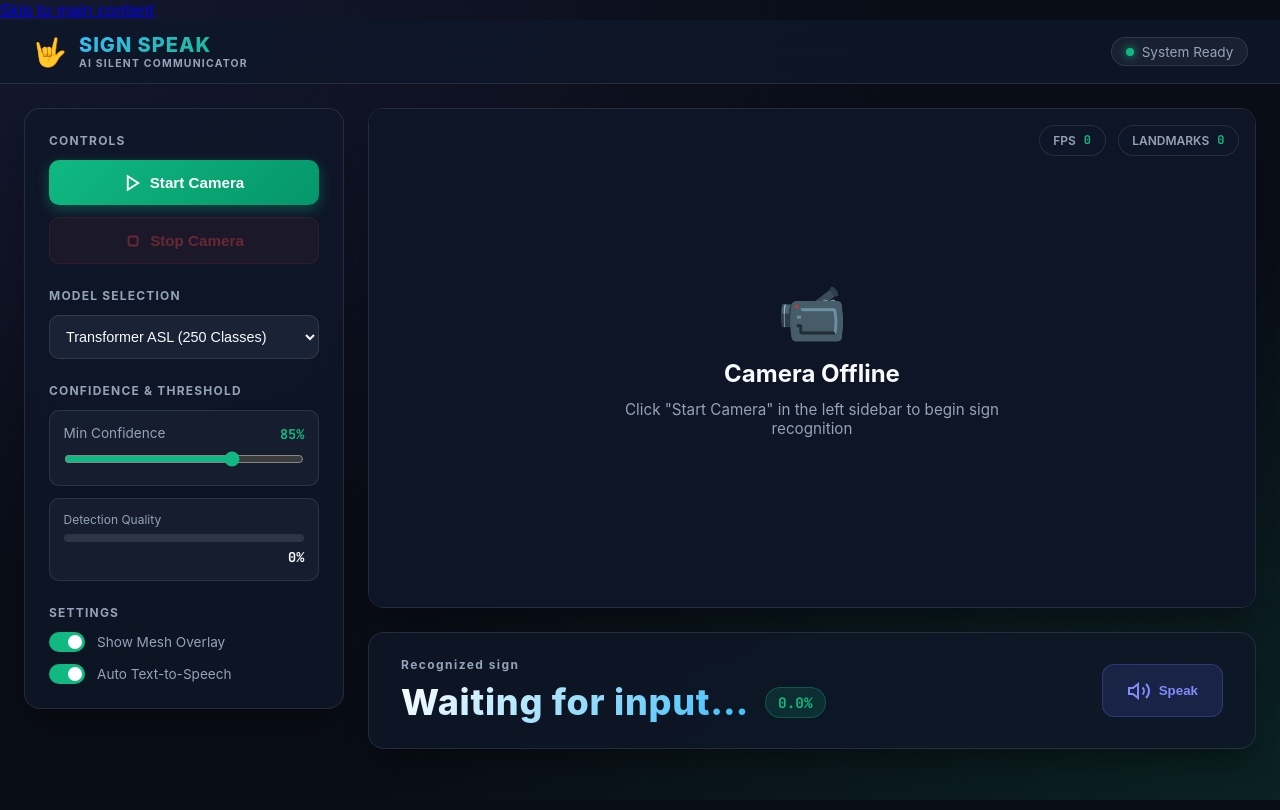
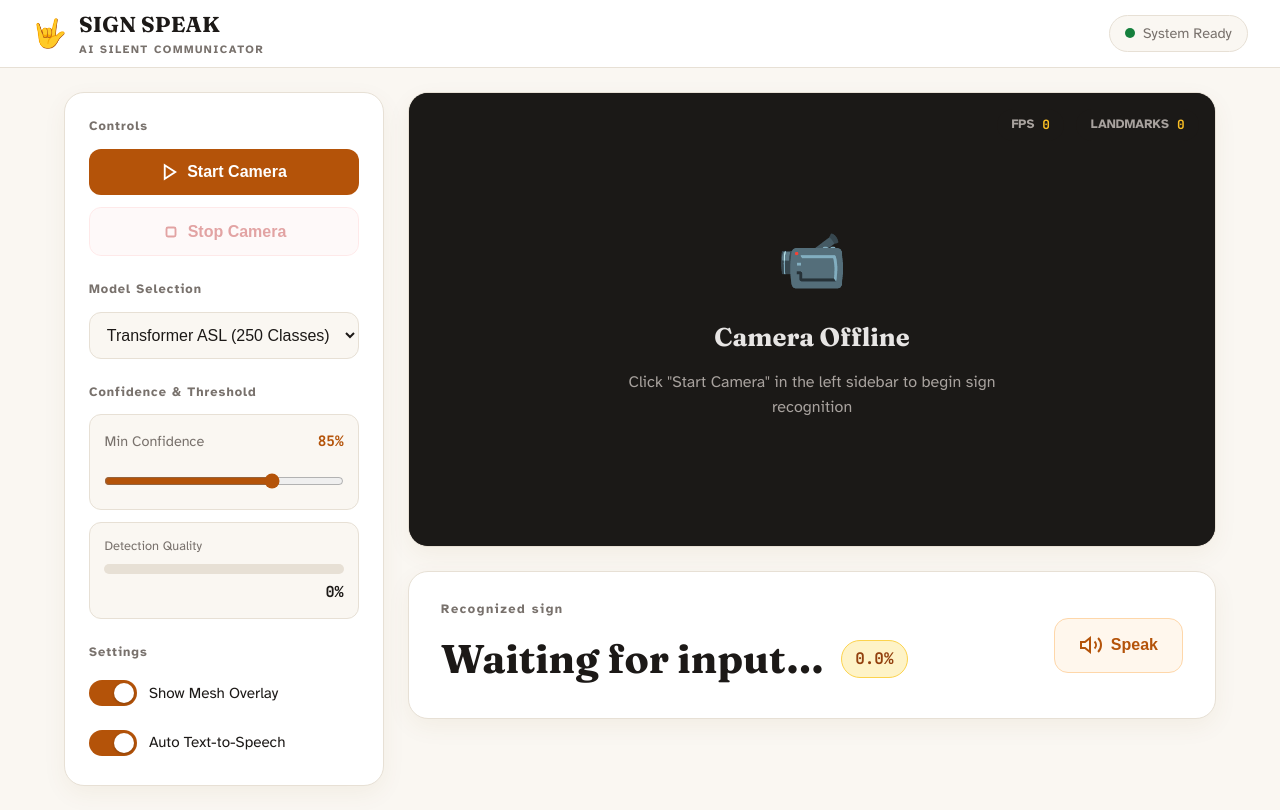
Before and after one commit to santhosh220z/SIGN_SPEAK-The-Silent-Communicator, a website: page index.html in a window 1280 px wide. Drawn offline with Linux system fonts and the light colour scheme.

Commit message:
Redesign static site CSS: warm, accessible, high-contrast theme

```diff
--- a/style.css
+++ b/style.css
@@ -5,43 +5,62 @@
 }
 
 :root {
-    --bg-dark: #090d16;
-    --card-bg: rgba(15, 23, 42, 0.75);
-    --border-color: rgba(255, 255, 255, 0.1);
-    --primary: #10b981;
-    --primary-hover: #059669;
-    --indigo: #6366f1;
-    --danger: #ef4444;
-    --danger-hover: #dc2626;
-    --text-main: #f8fafc;
-    --text-muted: #94a3b8;
-    --font-main: 'Inter', -apple-system, BlinkMacSystemFont, sans-serif;
+    --bg: #faf7f2;
+    --card-bg: #ffffff;
+    --border-color: #e7e0d5;
+    --primary: #b45309;
+    --primary-hover: #92400e;
+    --danger: #b91c1c;
+    --danger-hover: #991b1b;
+    --text-main: #1c1917;
+    --text-muted: #78716c;
+    --focus-ring: #d97706;
+    --font-main: 'Atkinson Hyperlegible', -apple-system, BlinkMacSystemFont, sans-serif;
+    --font-display: 'Fraunces', Georgia, serif;
     --font-mono: 'JetBrains Mono', monospace;
 }
 
 body.app-body {
     font-family: var(--font-main);
-    background-color: var(--bg-dark);
-    background-image:
-        radial-gradient(at 0% 0%, rgba(99, 102, 241, 0.12) 0px, transparent 50%),
-        radial-gradient(at 100% 100%, rgba(16, 185, 129, 0.12) 0px, transparent 50%);
+    background-color: var(--bg);
     color: var(--text-main);
-    min-height: 100vh;
+    min-height: 100dvh;
     display: flex;
     flex-direction: column;
     overflow-x: hidden;
+    font-size: 1.05rem;
+    line-height: 1.55;
+}
+
+:focus-visible {
+    outline: 3px solid var(--focus-ring);
+    outline-offset: 2px;
+}
+
+.skip-link {
+    position: absolute;
+    left: -9999px;
+    top: 0;
+    background: var(--primary);
+    color: #fff;
+    padding: 0.5rem 1rem;
+    z-index: 200;
+    border-radius: 0 0 8px 0;
+}
+
+.skip-link:focus {
+    left: 0;
 }
 
 /* Header Bar */
 .app-header {
-    height: 64px;
-    background: rgba(15, 23, 42, 0.85);
-    backdrop-filter: blur(16px);
+    min-height: 64px;
+    background: var(--card-bg);
     border-bottom: 1px solid var(--border-color);
     display: flex;
     align-items: center;
     justify-content: space-between;
-    padding: 0 2rem;
+    padding: 0.5rem 2rem;
     position: sticky;
     top: 0;
     z-index: 100;
@@ -58,18 +77,17 @@ body.app-body {
 }
 
 .brand-text h1 {
-    font-size: 1.25rem;
-    font-weight: 800;
-    letter-spacing: 0.05em;
-    background: linear-gradient(135deg, #38bdf8 0%, #10b981 100%);
-    -webkit-background-clip: text;
-    -webkit-text-fill-color: transparent;
+    font-family: var(--font-display);
+    font-size: 1.35rem;
+    font-weight: 700;
+    letter-spacing: 0.01em;
+    color: var(--text-main);
 }
 
 .brand-tag {
-    font-size: 0.65rem;
+    font-size: 0.7rem;
     font-weight: 700;
-    letter-spacing: 0.12em;
+    letter-spacing: 0.14em;
     color: var(--text-muted);
     display: block;
 }
@@ -78,25 +96,23 @@ body.app-body {
     display: flex;
     align-items: center;
     gap: 0.5rem;
-    background: rgba(255, 255, 255, 0.05);
-    padding: 0.35rem 0.85rem;
+    background: var(--bg);
+    padding: 0.4rem 0.95rem;
     border-radius: 50px;
     border: 1px solid var(--border-color);
-    font-size: 0.85rem;
+    font-size: 0.9rem;
     color: var(--text-muted);
 }
 
 .status-dot {
-    width: 8px;
-    height: 8px;
+    width: 10px;
+    height: 10px;
     border-radius: 50%;
-    background-color: #10b981;
-    box-shadow: 0 0 10px #10b981;
+    background-color: #15803d;
 }
 
 .status-dot.active {
-    background-color: #38bdf8;
-    box-shadow: 0 0 12px #38bdf8;
+    background-color: var(--primary);
     animation: pulse 1.5s infinite;
 }
 
@@ -106,6 +122,13 @@ body.app-body {
     100% { opacity: 1; transform: scale(1); }
 }
 
+@media (prefers-reduced-motion: reduce) {
+    .status-dot.active { animation: none; }
+    * { scroll-behavior: auto !important; transition: none !important; }
+}
+
+html { scroll-behavior: smooth; }
+
 /* App Container Layout */
 .app-container {
     display: grid;
@@ -113,7 +136,7 @@ body.app-body {
     gap: 1.5rem;
     padding: 1.5rem;
     flex: 1;
-    max-width: 1600px;
+    max-width: 1200px;
     margin: 0 auto;
     width: 100%;
 }
@@ -121,15 +144,14 @@ body.app-body {
 /* Left Sidebar */
 .sidebar {
     background: var(--card-bg);
-    backdrop-filter: blur(16px);
     border: 1px solid var(--border-color);
-    border-radius: 16px;
+    border-radius: 20px;
     padding: 1.5rem;
     display: flex;
     flex-direction: column;
     gap: 1.5rem;
     height: fit-content;
-    box-shadow: 0 20px 25px -5px rgba(0, 0, 0, 0.3);
+    box-shadow: 0 8px 24px rgba(120, 80, 20, 0.06);
 }
 
 .sidebar-section {
@@ -139,10 +161,9 @@ body.app-body {
 }
 
 .section-title {
-    font-size: 0.75rem;
+    font-size: 0.8rem;
     font-weight: 700;
-    text-transform: uppercase;
-    letter-spacing: 0.1em;
+    letter-spacing: 0.08em;
     color: var(--text-muted);
 }
 
@@ -158,73 +179,68 @@ body.app-body {
     justify-content: center;
     gap: 0.5rem;
     width: 100%;
-    padding: 0.85rem 1.25rem;
-    border-radius: 10px;
-    font-weight: 600;
-    font-size: 0.95rem;
+    padding: 0.9rem 1.25rem;
+    border-radius: 12px;
+    font-weight: 700;
+    font-size: 1rem;
     cursor: pointer;
-    transition: all 0.2s ease;
+    transition: background 0.2s ease, transform 0.15s ease;
     border: none;
 }
 
+.btn:active:not(:disabled) { transform: scale(0.98); }
+
 .btn-start {
-    background: linear-gradient(135deg, #10b981 0%, #059669 100%);
-    color: white;
-    box-shadow: 0 4px 14px rgba(16, 185, 129, 0.35);
+    background: var(--primary);
+    color: #fff;
 }
 
-.btn-start:hover:not(:disabled) {
-    transform: translateY(-2px);
-    box-shadow: 0 6px 20px rgba(16, 185, 129, 0.45);
+.btn-start:hover:not(:disabled) { background: var(--primary-hover); }
+
+.btn-stop {
+    background: #fef2f2;
+    color: var(--danger);
+    border: 1px solid #fecaca;
 }
 
-.btn-stop {
-    background: rgba(239, 68, 68, 0.15);
-    color: var(--danger);
-    border: 1px solid rgba(239, 68, 68, 0.3);
-}
-
-.btn-stop:hover:not(:disabled) {
-    background: var(--danger);
-    color: white;
-}
+.btn-stop:hover:not(:disabled) { background: var(--danger); color: #fff; }
 
 .btn:disabled {
     opacity: 0.4;
     cursor: not-allowed;
-    transform: none !important;
 }
 
 /* Form Controls */
 .form-select {
     width: 100%;
-    padding: 0.75rem;
-    background: rgba(30, 41, 59, 0.8);
+    padding: 0.8rem;
+    background: var(--bg);
     border: 1px solid var(--border-color);
-    border-radius: 10px;
+    border-radius: 12px;
     color: var(--text-main);
-    font-size: 0.9rem;
+    font-size: 1rem;
     outline: none;
     cursor: pointer;
     transition: border-color 0.2s ease;
 }
 
-.form-select:focus {
-    border-color: var(--primary);
-}
+.form-select:focus { border-color: var(--primary); }
 
 /* Slider Controls */
-.confidence-box {
-    background: rgba(30, 41, 59, 0.5);
+.confidence-box, .live-confidence-meter {
+    background: var(--bg);
     border: 1px solid var(--border-color);
-    padding: 0.85rem;
-    border-radius: 10px;
+    padding: 0.9rem;
+    border-radius: 12px;
+    display: flex;
+    flex-direction: column;
+    gap: 0.4rem;
 }
 
 .confidence-header {
     display: flex;
     justify-content: space-between;
-    font-size: 0.85rem;
+    font-size: 0.9rem;
     margin-bottom: 0.5rem;
     color: var(--text-muted);
 }
@@ -237,41 +253,29 @@ body.app-body {
 
 .slider {
     width: 100%;
+    height: 28px;
     accent-color: var(--primary);
     cursor: pointer;
 }
 
 /* Live Confidence Meter */
-.live-confidence-meter {
-    background: rgba(30, 41, 59, 0.5);
-    border: 1px solid var(--border-color);
-    padding: 0.85rem;
-    border-radius: 10px;
-    display: flex;
-    flex-direction: column;
-    gap: 0.4rem;
-}
-
-.meter-label {
-    font-size: 0.75rem;
-    color: var(--text-muted);
-}
+.meter-label { font-size: 0.8rem; color: var(--text-muted); }
 
 .meter-bar-bg {
-    height: 8px;
-    background: rgba(255, 255, 255, 0.1);
+    height: 10px;
+    background: var(--border-color);
     border-radius: 50px;
     overflow: hidden;
 }
 
 .meter-bar-fill {
     height: 100%;
-    background: linear-gradient(90deg, #38bdf8, #10b981);
+    background: var(--primary);
     transition: width 0.3s ease;
 }
 
 .meter-score {
-    font-size: 0.85rem;
+    font-size: 0.95rem;
     font-weight: 700;
     font-family: var(--font-mono);
     color: var(--text-main);
@@ -284,43 +288,40 @@ body.app-body {
     align-items: center;
     gap: 0.75rem;
     cursor: pointer;
-    font-size: 0.85rem;
-    color: var(--text-muted);
+    font-size: 0.95rem;
+    color: var(--text-main);
     user-select: none;
+    padding: 0.35rem 0;
 }
 
-.toggle-control input {
-    display: none;
-}
+.toggle-control input { position: absolute; opacity: 0; width: 0; height: 0; }
 
 .toggle-slider {
-    width: 36px;
-    height: 20px;
-    background: rgba(255, 255, 255, 0.15);
+    width: 48px;
+    height: 26px;
+    background: var(--border-color);
     border-radius: 50px;
     position: relative;
-    transition: background 0.3s ease;
+    transition: background 0.25s ease;
+    flex-shrink: 0;
 }
 
 .toggle-slider::before {
     content: '';
     position: absolute;
-    width: 14px;
-    height: 14px;
+    width: 20px;
+    height: 20px;
     border-radius: 50%;
     background: white;
     top: 3px;
     left: 3px;
-    transition: transform 0.3s ease;
+    transition: transform 0.25s ease;
+    box-shadow: 0 1px 3px rgba(0,0,0,0.25);
 }
 
-.toggle-control input:checked + .toggle-slider {
-    background: var(--primary);
-}
-
-.toggle-control input:checked + .toggle-slider::before {
-    transform: translateX(16px);
-}
+.toggle-control input:checked + .toggle-slider { background: var(--primary); }
+.toggle-control input:checked + .toggle-slider::before { transform: translateX(22px); }
+.toggle-control input:focus-visible + .toggle-slider { outline: 3px solid var(--focus-ring); outline-offset: 2px; }
 
 /* Main Content Area */
 .main-content {
@@ -332,44 +333,35 @@ body.app-body {
 /* Video Card & Viewport */
 .video-card {
     background: var(--card-bg);
-    backdrop-filter: blur(16px);
     border: 1px solid var(--border-color);
-    border-radius: 16px;
+    border-radius: 20px;
     overflow: hidden;
-    box-shadow: 0 20px 25px -5px rgba(0, 0, 0, 0.3);
-    position: relative;
+    box-shadow: 0 8px 24px rgba(120, 80, 20, 0.06);
 }
 
 .video-viewport {
     position: relative;
     width: 100%;
     aspect-ratio: 16 / 9;
-    background: #000;
+    background: #1c1917;
     display: flex;
     align-items: center;
     justify-content: center;
 }
 
-#webcam-video {
-    width: 100%;
-    height: 100%;
-    object-fit: contain;
-    display: block;
-}
+#webcam-video { width: 100%; height: 100%; object-fit: contain; display: block; }
 
 #landmark-canvas {
     position: absolute;
-    top: 0;
-    left: 0;
-    width: 100%;
-    height: 100%;
+    top: 0; left: 0;
+    width: 100%; height: 100%;
     pointer-events: none;
 }
 
 .video-placeholder {
     position: absolute;
     inset: 0;
-    background: rgba(15, 23, 42, 0.95);
+    background: rgba(28, 25, 23, 0.92);
     display: flex;
     flex-direction: column;
     align-items: center;
@@ -379,23 +371,18 @@ body.app-body {
     padding: 2rem;
     z-index: 10;
     transition: opacity 0.3s ease;
+    color: #e7e5e4;
 }
 
-.placeholder-icon {
-    font-size: 3.5rem;
-    opacity: 0.8;
-}
+.placeholder-icon { font-size: 3.5rem; }
 
 .video-placeholder h3 {
-    font-size: 1.5rem;
+    font-family: var(--font-display);
+    font-size: 1.6rem;
     font-weight: 700;
 }
 
-.video-placeholder p {
-    color: var(--text-muted);
-    font-size: 0.95rem;
-    max-width: 400px;
-}
+.video-placeholder p { color: #a8a29e; font-size: 1rem; max-width: 420px; }
 
 /* Floating Stats Pill */
 .overlay-stats {
@@ -408,105 +395,93 @@ body.app-body {
 }
 
 .stat-pill {
-    background: rgba(15, 23, 42, 0.85);
-    backdrop-filter: blur(12px);
-    border: 1px solid var(--border-color);
-    padding: 0.4rem 0.85rem;
+    background: rgba(28, 25, 23, 0.8);
+    padding: 0.4rem 0.9rem;
     border-radius: 50px;
     display: flex;
     align-items: center;
     gap: 0.5rem;
-    font-size: 0.75rem;
+    font-size: 0.8rem;
 }
 
-.stat-lbl {
-    color: var(--text-muted);
-    font-weight: 600;
-}
+.stat-lbl { color: #a8a29e; font-weight: 600; }
 
 .stat-val {
     font-family: var(--font-mono);
     font-weight: 700;
-    color: var(--primary);
+    color: #fbbf24;
 }
 
 /* Bottom Prediction Banner */
 .prediction-banner {
     background: var(--card-bg);
-    backdrop-filter: blur(16px);
     border: 1px solid var(--border-color);
-    border-radius: 16px;
-    padding: 1.5rem 2rem;
+    border-radius: 20px;
+    padding: 1.75rem 2rem;
     display: flex;
     align-items: center;
     justify-content: space-between;
     gap: 1.5rem;
-    box-shadow: 0 20px 25px -5px rgba(0, 0, 0, 0.3);
+    box-shadow: 0 8px 24px rgba(120, 80, 20, 0.06);
 }
 
-.prediction-info {
-    display: flex;
-    flex-direction: column;
-    gap: 0.5rem;
-}
+.prediction-info { display: flex; flex-direction: column; gap: 0.5rem; }
 
 .prediction-label {
-    font-size: 0.75rem;
+    font-size: 0.8rem;
     font-weight: 700;
     letter-spacing: 0.12em;
     color: var(--text-muted);
 }
 
-.prediction-output-wrap {
-    display: flex;
-    align-items: center;
-    gap: 1rem;
-}
+.prediction-output-wrap { display: flex; align-items: center; gap: 1rem; flex-wrap: wrap; }
 
 .prediction-text {
-    font-size: 2.25rem;
-    font-weight: 800;
-    letter-spacing: 0.02em;
-    background: linear-gradient(135deg, #ffffff 0%, #38bdf8 100%);
-    -webkit-background-clip: text;
-    -webkit-text-fill-color: transparent;
+    font-family: var(--font-display);
+    font-size: 2.5rem;
+    font-weight: 700;
+    color: var(--text-main);
 }
 
 .prediction-badge {
-    background: rgba(16, 185, 129, 0.15);
-    border: 1px solid rgba(16, 185, 129, 0.3);
-    color: var(--primary);
+    background: #fef3c7;
+    border: 1px solid #fcd34d;
+    color: #92400e;
     font-family: var(--font-mono);
     font-weight: 700;
-    padding: 0.3rem 0.75rem;
+    padding: 0.35rem 0.85rem;
     border-radius: 50px;
-    font-size: 0.9rem;
+    font-size: 1rem;
 }
 
 .btn-speech {
-    background: rgba(99, 102, 241, 0.15);
-    border: 1px solid rgba(99, 102, 241, 0.3);
-    color: #818cf8;
-    padding: 0.85rem 1.5rem;
-    border-radius: 12px;
-    font-weight: 600;
+    background: #fff7ed;
+    border: 1px solid #fed7aa;
+    color: var(--primary);
+    padding: 0.9rem 1.5rem;
+    border-radius: 14px;
+    font-weight: 700;
+    font-size: 1rem;
     cursor: pointer;
     display: flex;
     align-items: center;
     gap: 0.5rem;
-    transition: all 0.2s ease;
+    transition: background 0.2s ease, color 0.2s ease, transform 0.15s ease;
 }
 
-.btn-speech:hover {
-    background: var(--indigo);
-    color: white;
-    transform: translateY(-2px);
-    box-shadow: 0 6px 20px rgba(99, 102, 241, 0.4);
+.btn-speech:hover { background: var(--primary); color: #fff; }
+.btn-speech:active { transform: scale(0.98); }
+
+.sr-only {
+    position: absolute;
+    width: 1px; height: 1px;
+    padding: 0; margin: -1px;
+    overflow: hidden;
+    clip: rect(0, 0, 0, 0);
+    white-space: nowrap;
+    border: 0;
 }
 
-/* Responsive Breakpoints */
 @media (max-width: 1024px) {
-    .app-container {
-        grid-template-columns: 1fr;
-    }
+    .app-container { grid-template-columns: 1fr; }
 }
```
